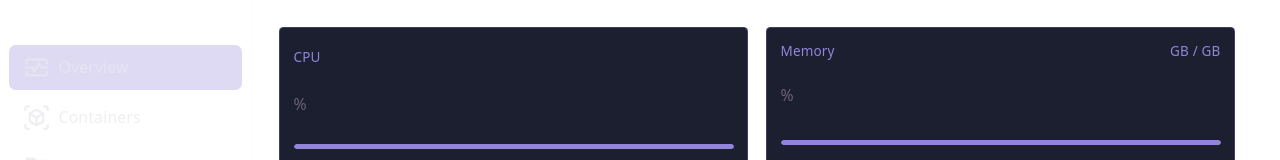
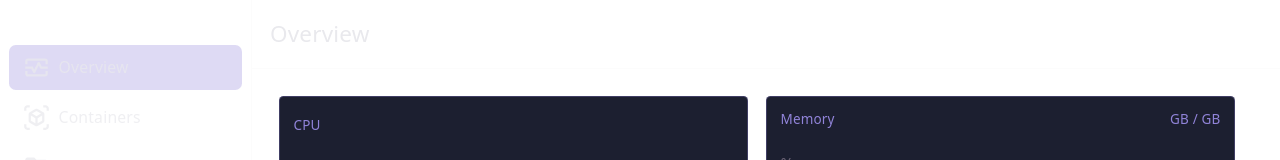
Before and after one commit to Skiftstar/server-manager, a React (Vite) app in the folder frontend/: page /overview in a window 1280 px wide. Shown: the top 160 px of the page. Built offline with nearby package versions, Linux system fonts and the light colour scheme; no server answers.

Commit message:
feat(frontend): Add Topbar showing current screen

```diff
--- a/frontend/src/App.tsx
+++ b/frontend/src/App.tsx
@@ -5,13 +5,15 @@ import Sidebar from "./components/layout/Sidebar";
 import Containers from "./routes/containers/Containers";
 import { ConfigProvider } from "./contexts/ConfigContext";
 import Services from "./routes/services/Services";
+import Topbar from "./components/layout/Topbar";
 
 function App() {
   return (
     <ConfigProvider>
       <BrowserRouter>
         <Sidebar />
-        <main className="ml-(--sidebar-width) h-screen overflow-y-auto">
+        <main className="ml-(--sidebar-width) h-screen overflow-y-auto flex flex-col">
+          <Topbar />
           <Routes>
             <Route path="/" element={<Navigate to={"/overview"} replace />} />
             <Route path="/overview" element={<Overview />} />
--- /dev/null
+++ b/frontend/src/components/layout/Topbar.tsx
@@ -0,0 +1,14 @@
+import { useLocation } from "react-router";
+
+function Topbar() {
+  const location = useLocation();
+  const currentRoute = location.pathname.split("/").pop() ?? "";
+
+  return (
+    <div className="w-full border-b border-divider p-4">
+      <span className="text-text text-xl capitalize">{currentRoute}</span>
+    </div>
+  );
+}
+
+export default Topbar;
```
